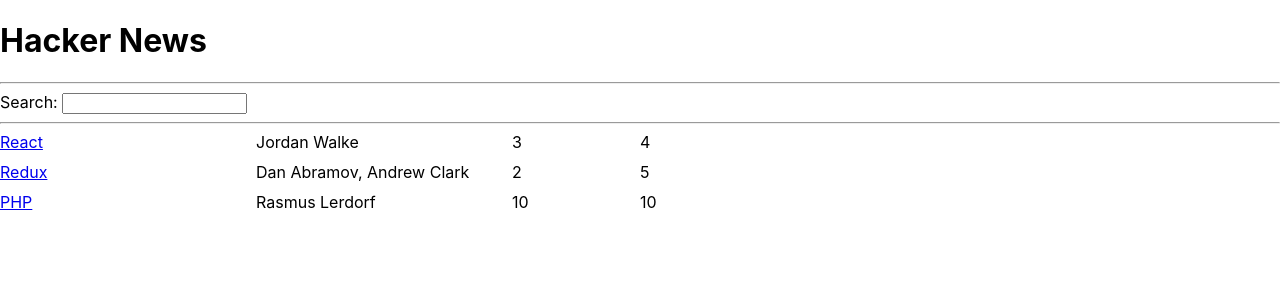
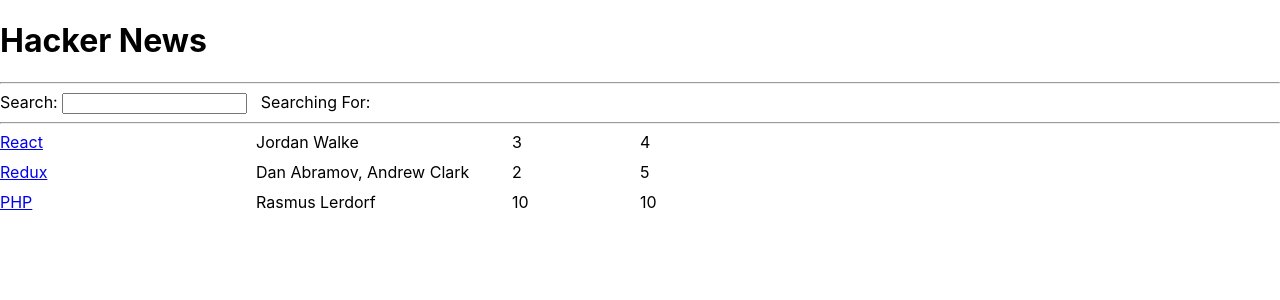
Before and after one commit to ivantxo/hacker-news, a React (Create React App) app: page / in a window 1280 px wide. Shown: the top 300 px of the page. Built offline with nearby package versions, Linux system fonts and the light colour scheme.

Commit message:
Destructuring state

```diff
--- a/src/App.js
+++ b/src/App.js
@@ -28,12 +28,18 @@
 ];
 
 function App() {
+  const [searchTerm, setSearchTerm] = React.useState('');
+
+  const handleChange = event => {
+    setSearchTerm(event.target.value);
+  };
+
   return (
     <div>
       <h1>Hacker News</h1>
       <hr />
       <label htmlFor="search">Search: </label>
-      <input id="search" type="text" />
+      <input id="search" type="text" onChange={handleChange} />&nbsp;&nbsp;&nbsp;Searching For: <strong>{searchTerm}</strong>
       <hr />
       <List list={stories} />
     </div>
```
